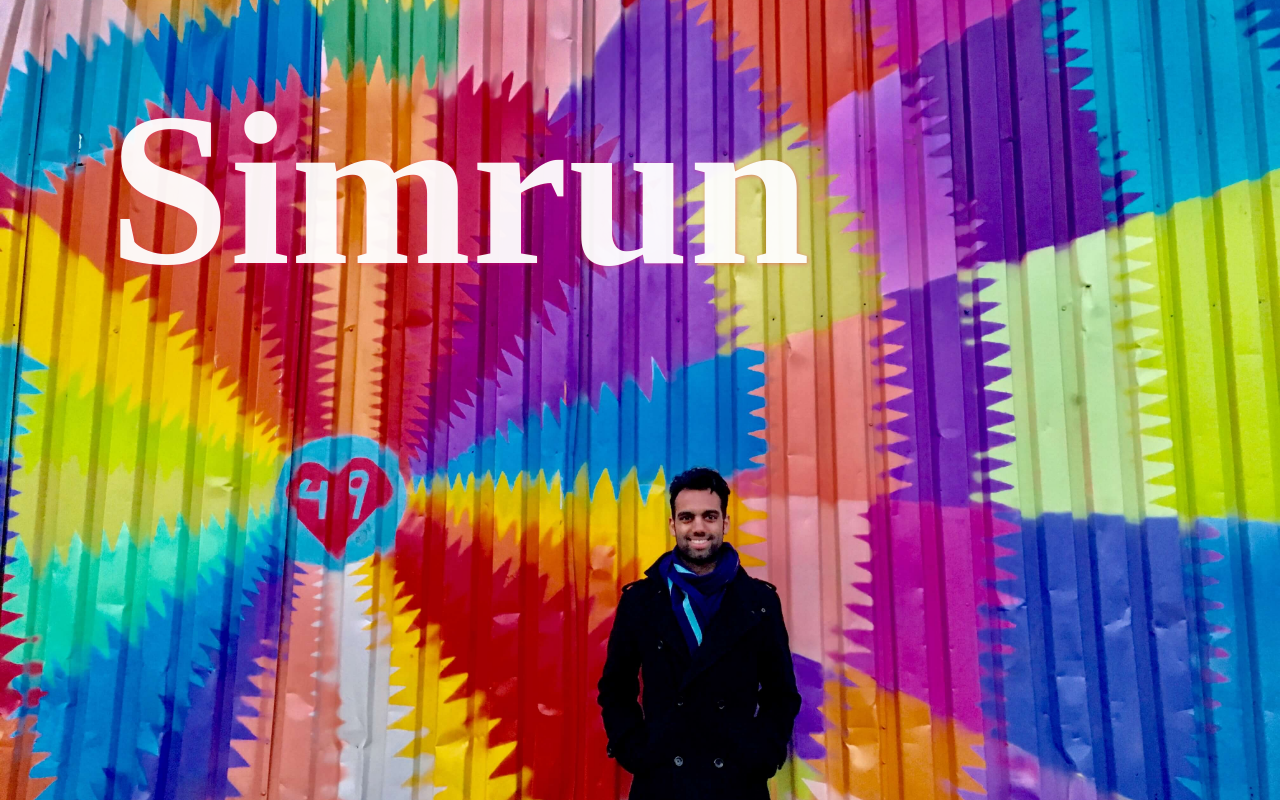
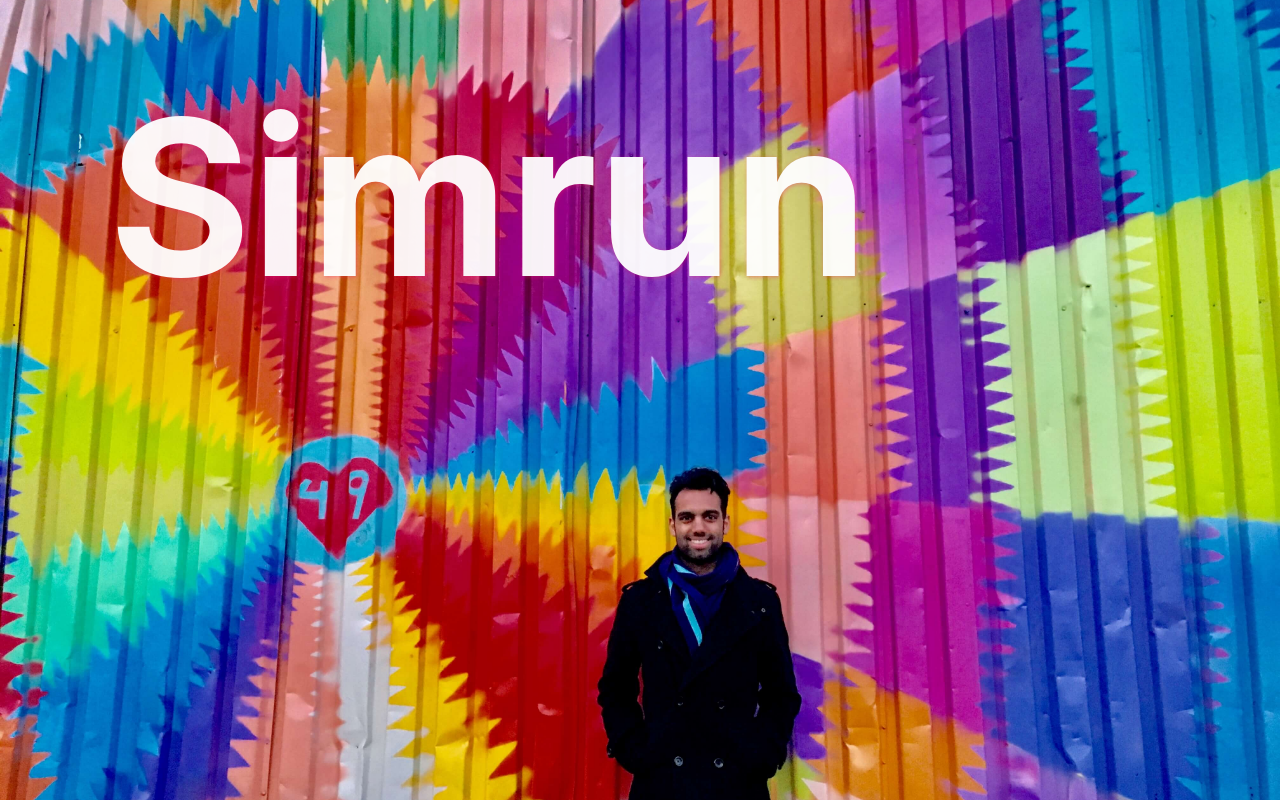
Before and after one commit to simrun/simrun.github.io, a plain HTML site: page index.html in a window 1280 px wide. Drawn offline with Linux system fonts and the light colour scheme.

Commit message:
Use system fonts

```diff
--- a/style.css
+++ b/style.css
@@ -12,7 +12,10 @@ h1 {
     padding-top: 0.3em;
     color: white;
     font-size: 17vw;
-    font-family: serif;
+    font-family: -apple-system, BlinkMacSystemFont,
+        "Segoe UI", "Roboto", "Oxygen",
+        "Ubuntu", "Cantarell", "Fira Sans",
+        "Droid Sans", "Helvetica Neue", sans-serif;
     opacity: 0.95;
     text-shadow: 1px 1px 4px rgba(242, 32, 105, 0.434);
 }
```
